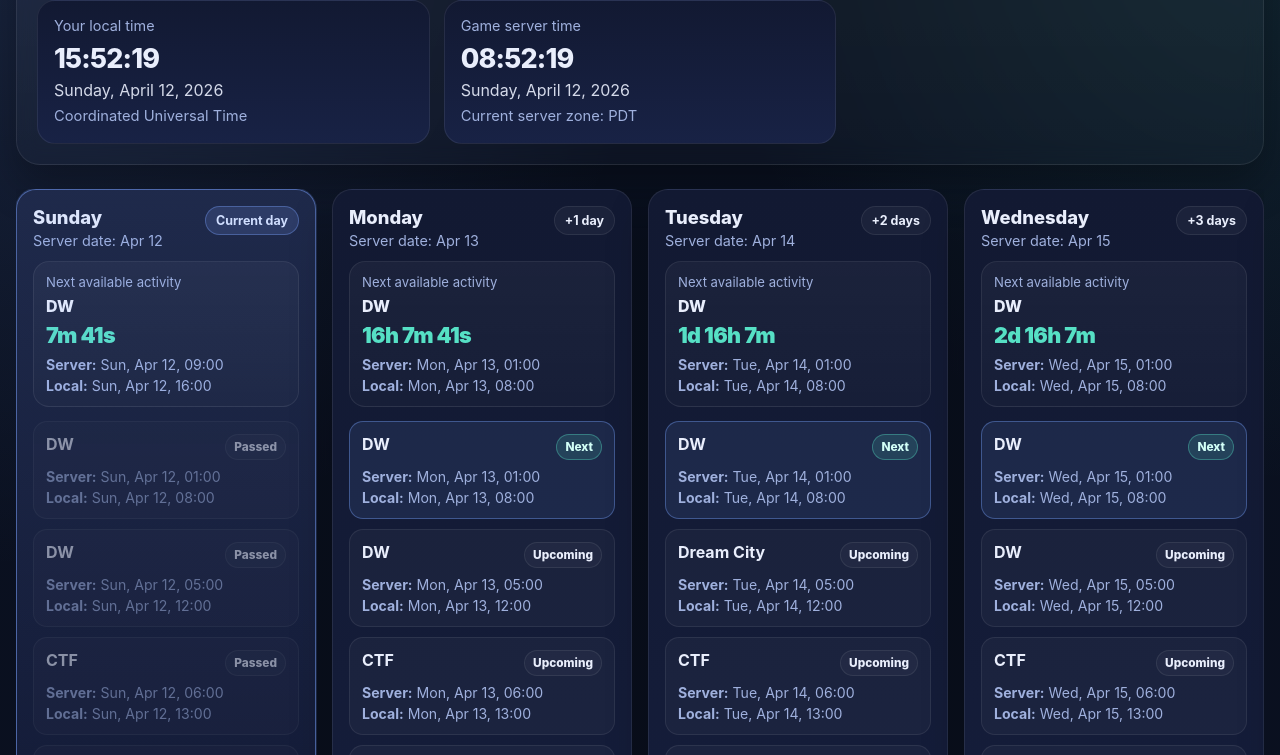
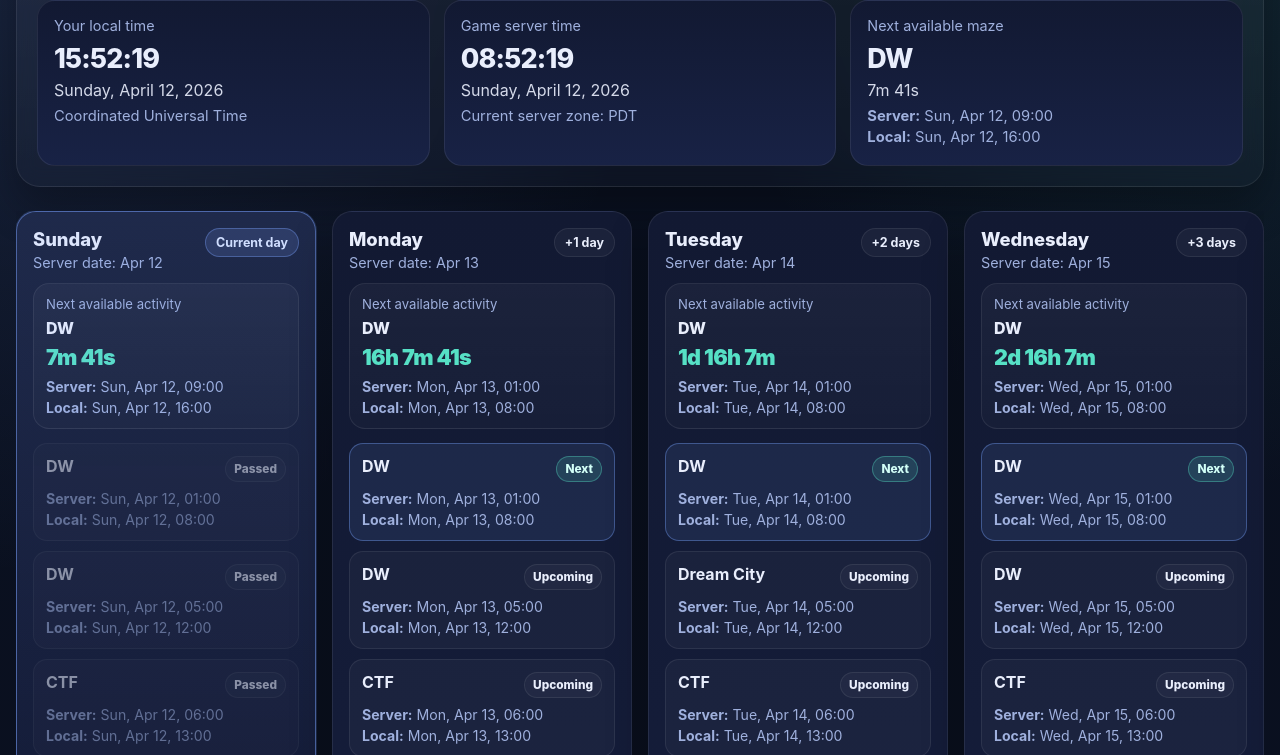
Before and after one commit to KirSobolev/mazes, a plain HTML site: page index.html in a window 1280 px wide. Shown: the part 98-853 px from the top of the page. Drawn offline with Linux system fonts and the light colour scheme.

Commit message:
next acitivity card

```diff
--- a/index.html
+++ b/index.html
@@ -3,7 +3,7 @@
 <head>
   <meta charset="UTF-8" />
   <meta name="viewport" content="width=device-width, initial-scale=1.0" />
-  <title>Game Activity Timetable</title>
+  <title>ToP Vanilla Timetable</title>
   <style>
     :root {
       --bg: #0b1020;
@@ -350,7 +350,7 @@
       <div class="hero-card">
         <div class="hero-top">
           <div>
-            <h1 class="title">ToP Vanilla mazes</h1>
+            <h1 class="title">Game Activity Timetable</h1>
 
           </div>
           <div class="badge-row">
@@ -373,6 +373,13 @@
             <div class="clock-date" id="server-date">---</div>
             <div class="clock-meta" id="server-meta">---</div>
           </div>
+
+          <div class="clock-card">
+            <div class="clock-label">Next available maze</div>
+            <div class="clock-time" id="maze-name">--</div>
+            <div class="clock-date" id="maze-countdown">---</div>
+            <div class="clock-meta" id="maze-meta">---</div>
+          </div>
         </div>
       </div>
     </section>
@@ -380,7 +387,6 @@
     <section class="cards-scroll">
       <div class="cards" id="cards"></div>
     </section>
-
 
   </div>
 
@@ -618,18 +624,33 @@
       return zone ? zone.value : '';
     }
 
+    function findNextActivity(now) {
+      const currentServer = getServerParts(now);
+      const currentDayIndex = WEEKDAYS.indexOf(currentServer.weekday);
+
+      for (let dayOffset = 0; dayOffset < 8; dayOffset++) {
+        const weekdayIndex = (currentDayIndex + dayOffset) % 7;
+        const weekdayName = WEEKDAYS[weekdayIndex];
+        const serverDate = addDaysInServerCalendar(currentServer, dayOffset);
+        const activities = (scheduleData[weekdayName] || [])
+
+          .map(item => ({
+            ...item,
+            startDate: buildServerDateTime(serverDate, item.time)
+          }))
+          .sort((a, b) => a.startDate - b.startDate);
+
+        const upcoming = activities.find(activity => activity.startDate > now);
+        if (upcoming) {
+          return upcoming;
+        }
+      }
+
+      return null;
+    }
+
     function renderClocks(now) {
-      const localZone = Intl.DateTimeFormat().resolvedOptions().timeZone || 'Local timezone';
-      const localOffset = -now.getTimezoneOffset() / 60;
-      const serverOffset = getTimeZoneOffsetMinutes(now, SERVER_TIMEZONE) / 60;
-      const diffHours = localOffset - serverOffset;
-      const diffLabel = diffHours === 0
-        ? 'You and server are on the same UTC offset'
-        : diffHours > 0
-          ? `You are ${Math.abs(diffHours)} hour(s) ahead`
-          : `You are ${Math.abs(diffHours)} hour(s) behind`;
-
-      document.getElementById('user-zone-badge').textContent = `Local timezone: ${localZone}`;
+      document.getElementById('user-zone-badge').textContent = `Local timezone: ${Intl.DateTimeFormat().resolvedOptions().timeZone || 'Local timezone'}`;
       document.getElementById('local-time').textContent = formatters.localTime.format(now);
       document.getElementById('local-date').textContent = formatters.localDate.format(now);
       document.getElementById('local-meta').textContent = zoneSuffix(formatters.localZoneLong, now);
@@ -637,6 +658,13 @@
       document.getElementById('server-time').textContent = formatters.serverTime.format(now);
       document.getElementById('server-date').textContent = formatters.serverDate.format(now);
       document.getElementById('server-meta').textContent = `Current server zone: ${zoneSuffix(formatters.serverZoneShort, now)}`;
+
+      const nextActivity = findNextActivity(now);
+      document.getElementById('maze-name').textContent = nextActivity ? nextActivity.name : 'No maze found';
+      document.getElementById('maze-countdown').textContent = nextActivity ? formatDuration(nextActivity.startDate - now) : '---';
+      document.getElementById('maze-meta').innerHTML = nextActivity
+        ? `<strong>Server:</strong> ${formatters.serverShortDateTime.format(nextActivity.startDate)}<br><strong>Local:</strong> ${formatters.localShortDateTime.format(nextActivity.startDate)}`
+        : 'Add a maze activity to scheduleData.';
     }
 
     function getWeekCards(now) {
```
